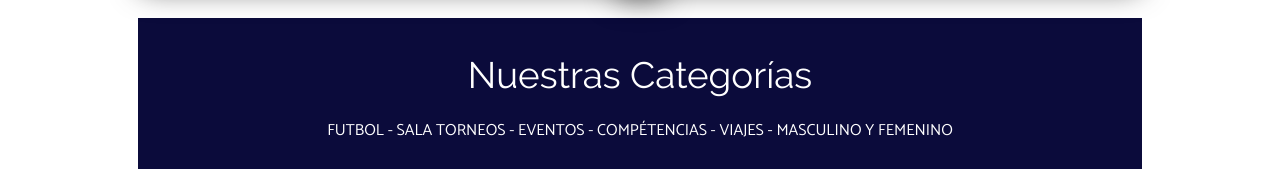
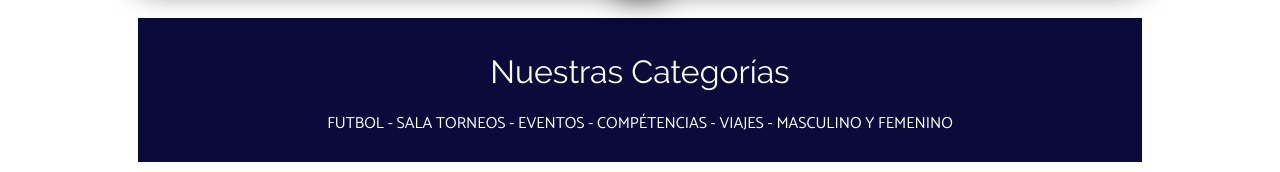
Before and after one commit to forigua90/futbol, a plain HTML site: page index.html in a window 1280 px wide. Shown: the part 675-847 px from the top of the page. Drawn offline with Linux system fonts and the light colour scheme.

Commit message:
Update estilos.css

```diff
--- a/css/estilos.css
+++ b/css/estilos.css
@@ -469,7 +469,7 @@ h1, h2, h3, h4, h5, h6 {
     }
 
     .main__title {
-        font-size: 2.2em;
+        font-size: 2em;
     }
 
     /*.main__about__description {
@@ -575,9 +575,6 @@ h1, h2, h3, h4, h5, h6 {
         padding: 20px;
     }
 
-    .main__title {
-        font-size: 2.3em;
-    }
     .main__about__description .column--50:nth-child(2) .column__txt {
         line-height: 50px;
     }
```
